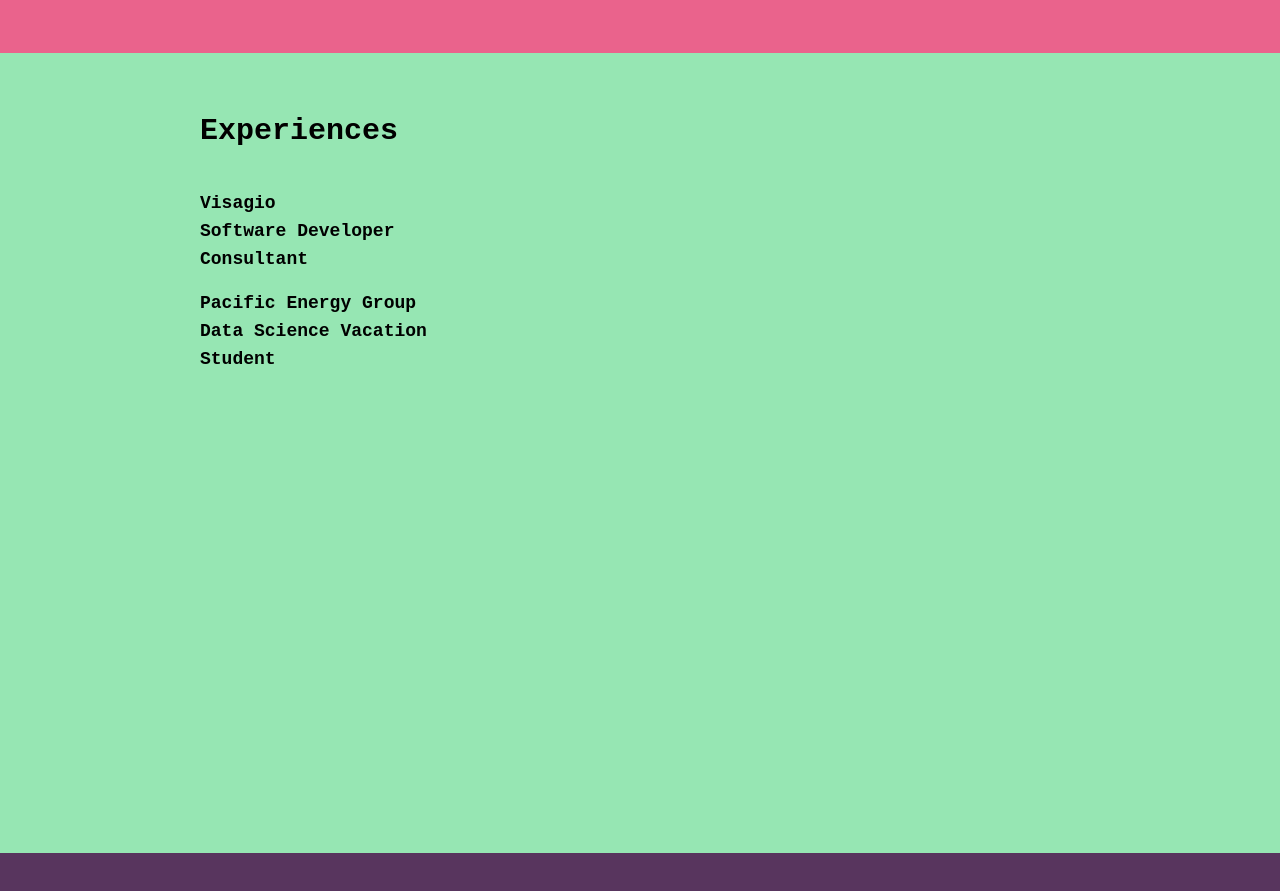
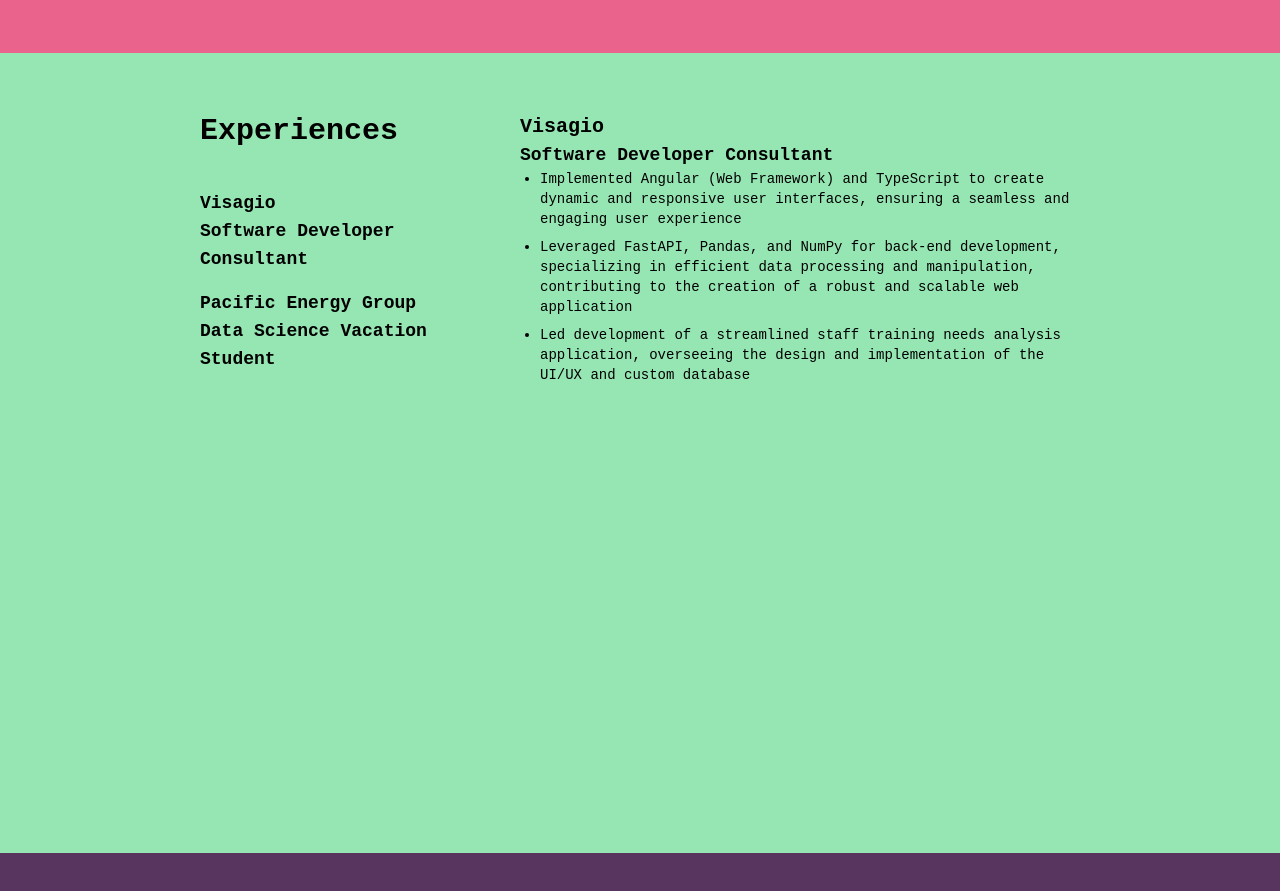
Before and after one commit to LloydN01/Personal_Website_React, a React (Create React App) app: page / in a window 1280 px wide. Shown: the part 4747-5638 px from the top of the page. Built offline with nearby package versions, Linux system fonts and the light colour scheme.

Commit message:
set visagio as default

```diff
--- a/src/sections/experienceSection.tsx
+++ b/src/sections/experienceSection.tsx
@@ -1,7 +1,7 @@
-import React, { useState } from "react";
+import { useState } from "react";
 
 const ExperienceSection = () => {
-    const [selectedJob, setSelectedJob] = useState<string | null>(null);
+    const [selectedJob, setSelectedJob] = useState<string | null>("Visagio");
 
     const experiences = [
         {
```
